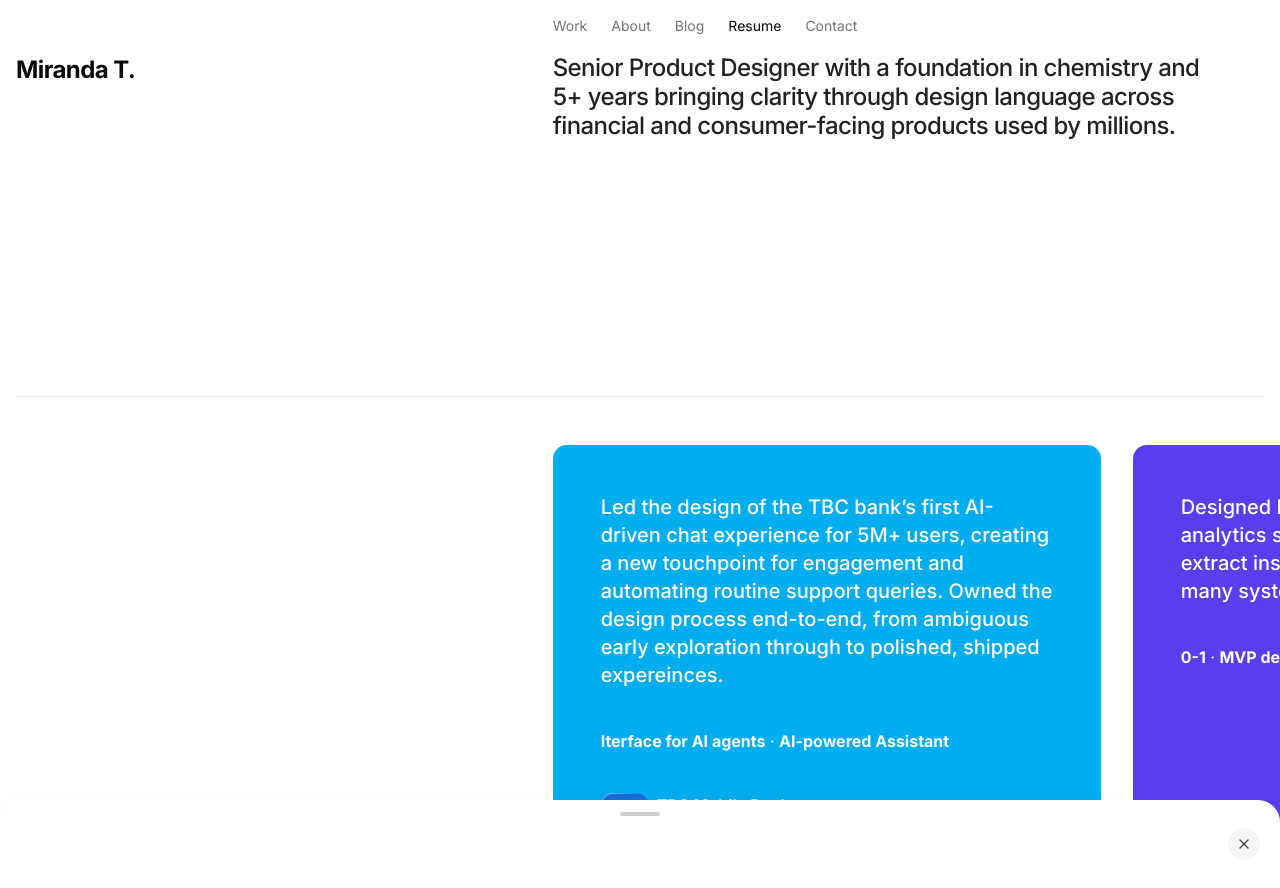
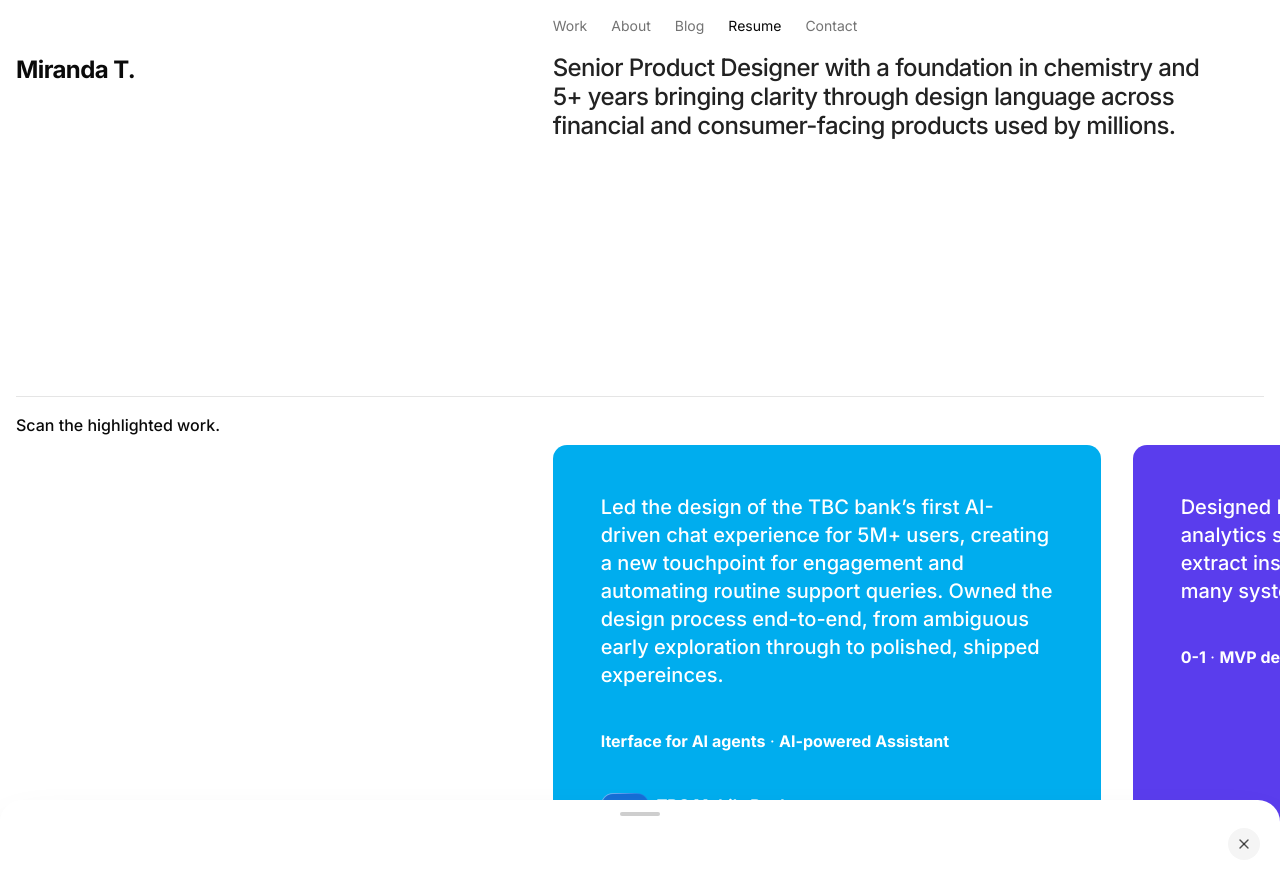
Before and after one commit to Mitchelidze/mithcelidze.com, a Next.js app: page / in a window 1280 px wide. Shown: the top 888 px of the page. Built offline with nearby package versions, Linux system fonts and the light colour scheme.

Commit message:
style: Change work section heading text color class from `text-white` to `text-foreground`.

```diff
--- a/components/work-section.tsx
+++ b/components/work-section.tsx
@@ -13,7 +13,7 @@ export function WorkSection() {
     <div className="grid grid-cols-1 md:grid-cols-12 gap-8 md:gap-8 lg:gap-10 w-full">
       {/* Left Column */}
       <div className="md:col-span-4 lg:col-span-5 flex flex-col gap-6 pr-6 md:pr-8 lg:pr-10">
-        <h2 className="text-base font-medium text-white">
+        <h2 className="text-base font-medium text-foreground">
           Scan the highlighted work.
         </h2>
       </div>
```
